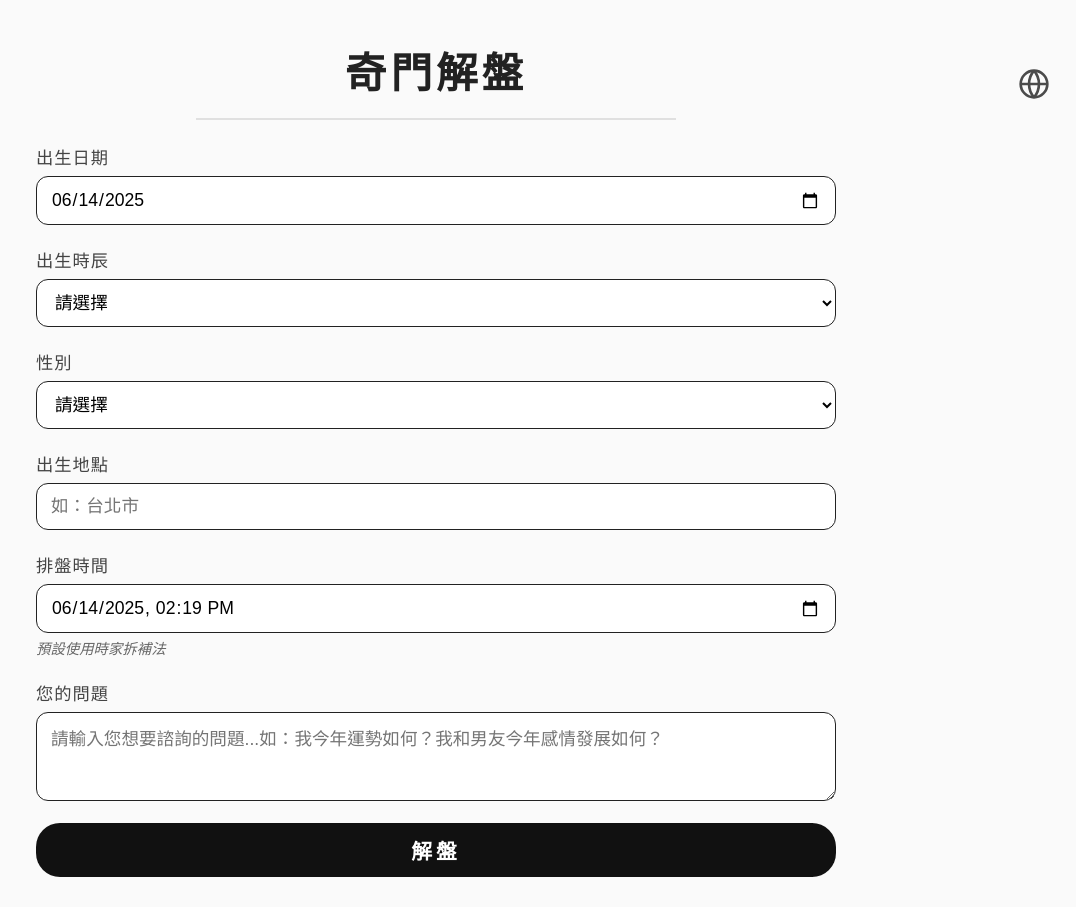
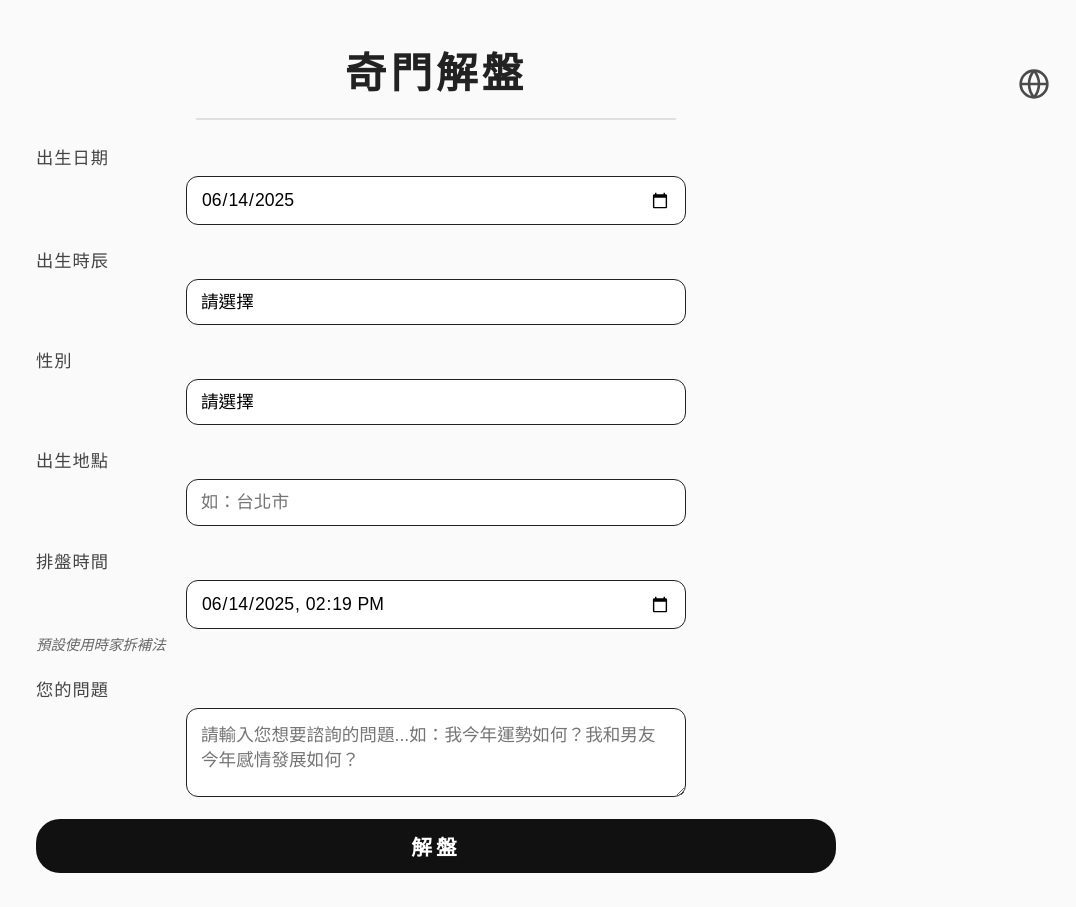
Before and after one commit to devolilong/qimenaskios, a Flask app: page / in a window 1280 px wide. Shown: the whole page, without its empty margins (204-1280 px from the left). After the commit the page ends 873 px from the top, so only its background shows below. Run offline with Flask 2, Linux system fonts and the light colour scheme.

Commit message:
Update index.html

```diff
--- a/templates/index.html
+++ b/templates/index.html
@@ -50,18 +50,23 @@
             font-style: italic;
             margin-left: 6px;
         }
-        .input-box, .form-select {
+        .input-box,
+        .form-select {
             display: block;
             width: 100%;
+            max-width: 500px;               /* ✅ 限制最大宽度，防止iPad上过宽 */
             font-size: 1.1rem;
             padding: 12px 14px;
             border: 1.5px solid #222;
             border-radius: 12px;
             background: #fff;
-            box-sizing: border-box;
+            box-sizing: border-box;         /* ✅ padding不撑大外部宽度 */
             outline: none;
             transition: border 0.2s;
             font-family: 'HarmonyOS Sans', 'Noto Sans SC', 'Noto Sans TC', 'Microsoft YaHei', '微软雅黑', 'Arial', sans-serif;
+            -webkit-appearance: none;       /* ✅ iOS设备清除系统样式差异 */
+            appearance: none;
+            margin: 0 auto;                 /* ✅ 在大屏上居中展示 */
         }
         .input-box:focus, .form-select:focus {
             border: 1.5px solid #555;
```
